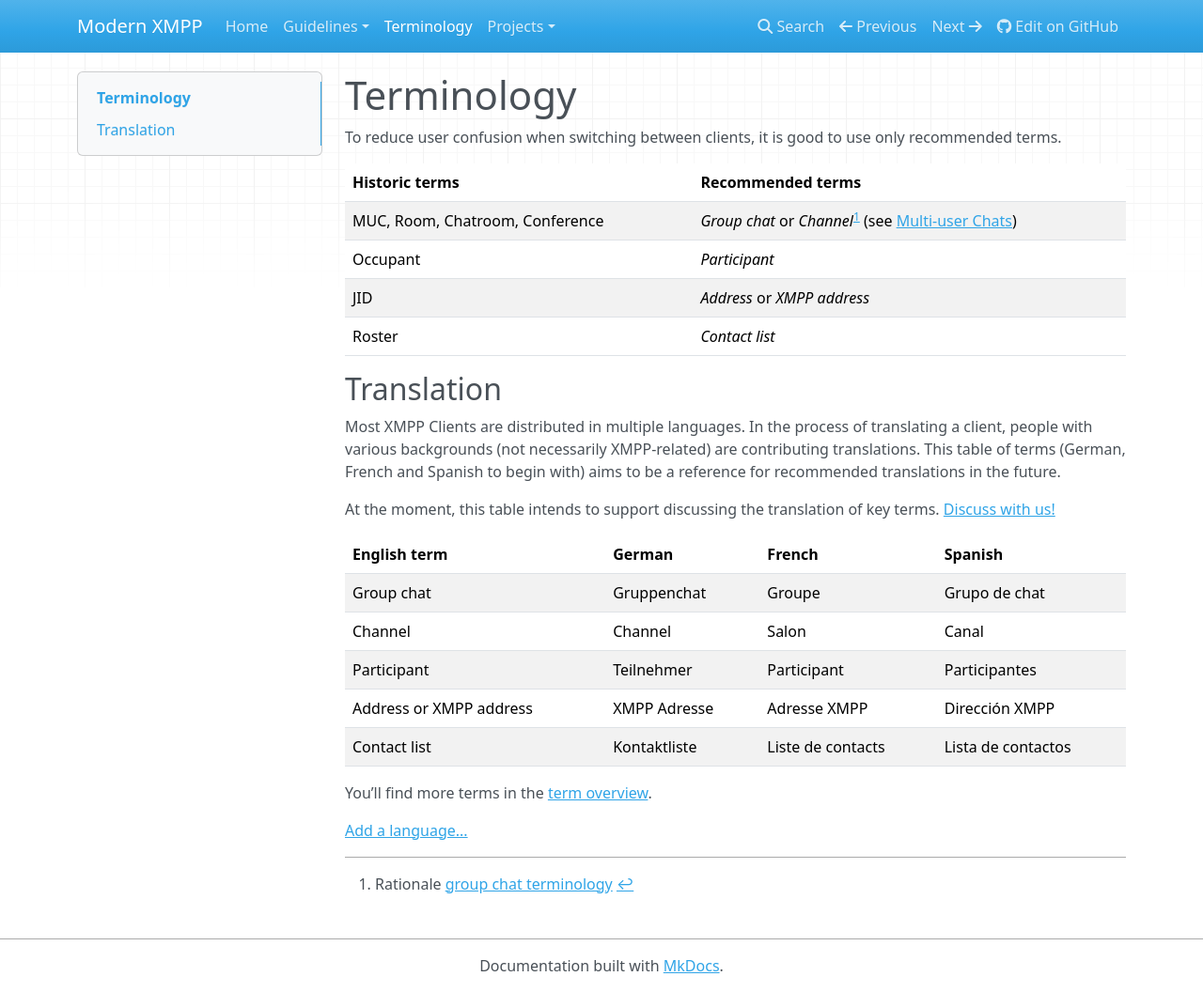
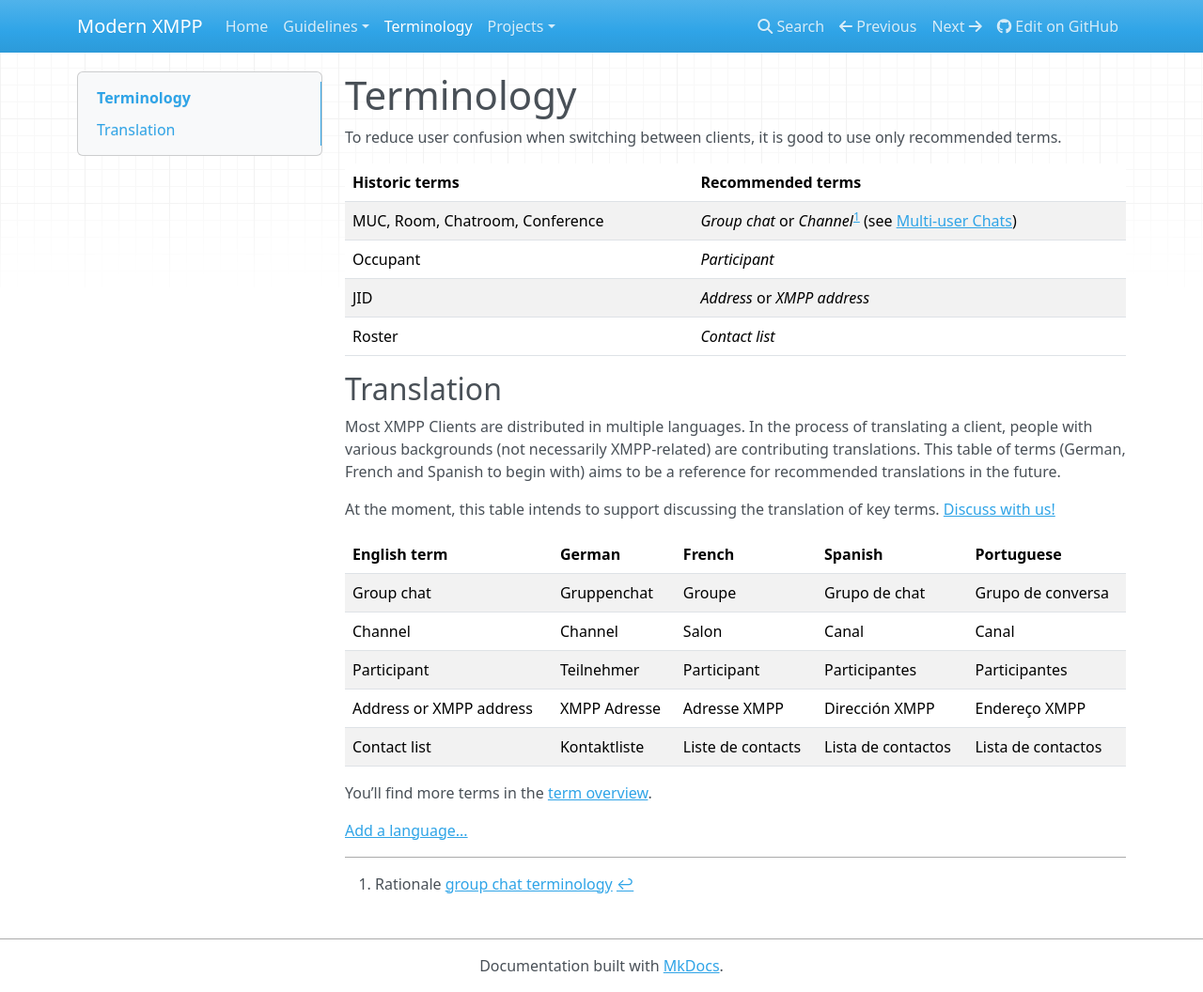
Before and after one commit to modernxmpp/modernxmpp, an MkDocs documentation site: the page built from docs/terminology.md, in a window 1280 px wide and 1056 px high. Shown: the whole window at 94% size. Built offline with MkDocs 1.6.1, drawn with Linux system fonts in a browser that asks for light colours; nearby versions of some CDN libraries.

Commit message:
Added portuguese translations

```diff
--- a/docs/terminology.md
+++ b/docs/terminology.md
@@ -17,13 +17,13 @@
 
 At the moment, this table intends to support discussing the translation of key terms. [Discuss with us!](xmpp:modernxmpp@rooms.modernxmpp.org?join)
 
-| English term            | German         | French            | Spanish            |
-|-------------------------|----------------|-------------------|--------------------|
-| Group chat              | Gruppenchat    | Groupe            | Grupo de chat      |
-| Channel                 | Channel        | Salon             | Canal              |
-| Participant             | Teilnehmer     | Participant       | Participantes      |
-| Address or XMPP address | XMPP Adresse   | Adresse XMPP      | Dirección XMPP     |
-| Contact list            | Kontaktliste   | Liste de contacts | Lista de contactos |
+| English term            | German         | French            | Spanish            | Portuguese         |
+|-------------------------|----------------|-------------------|--------------------|--------------------|
+| Group chat              | Gruppenchat    | Groupe            | Grupo de chat      | Grupo de conversa  |
+| Channel                 | Channel        | Salon             | Canal              | Canal              |
+| Participant             | Teilnehmer     | Participant       | Participantes      | Participantes      |
+| Address or XMPP address | XMPP Adresse   | Adresse XMPP      | Dirección XMPP     | Endereço XMPP      |
+| Contact list            | Kontaktliste   | Liste de contacts | Lista de contactos | Lista de contactos |
 
 You’ll find more terms in the [term overview](/translation-discussion).
 
```
